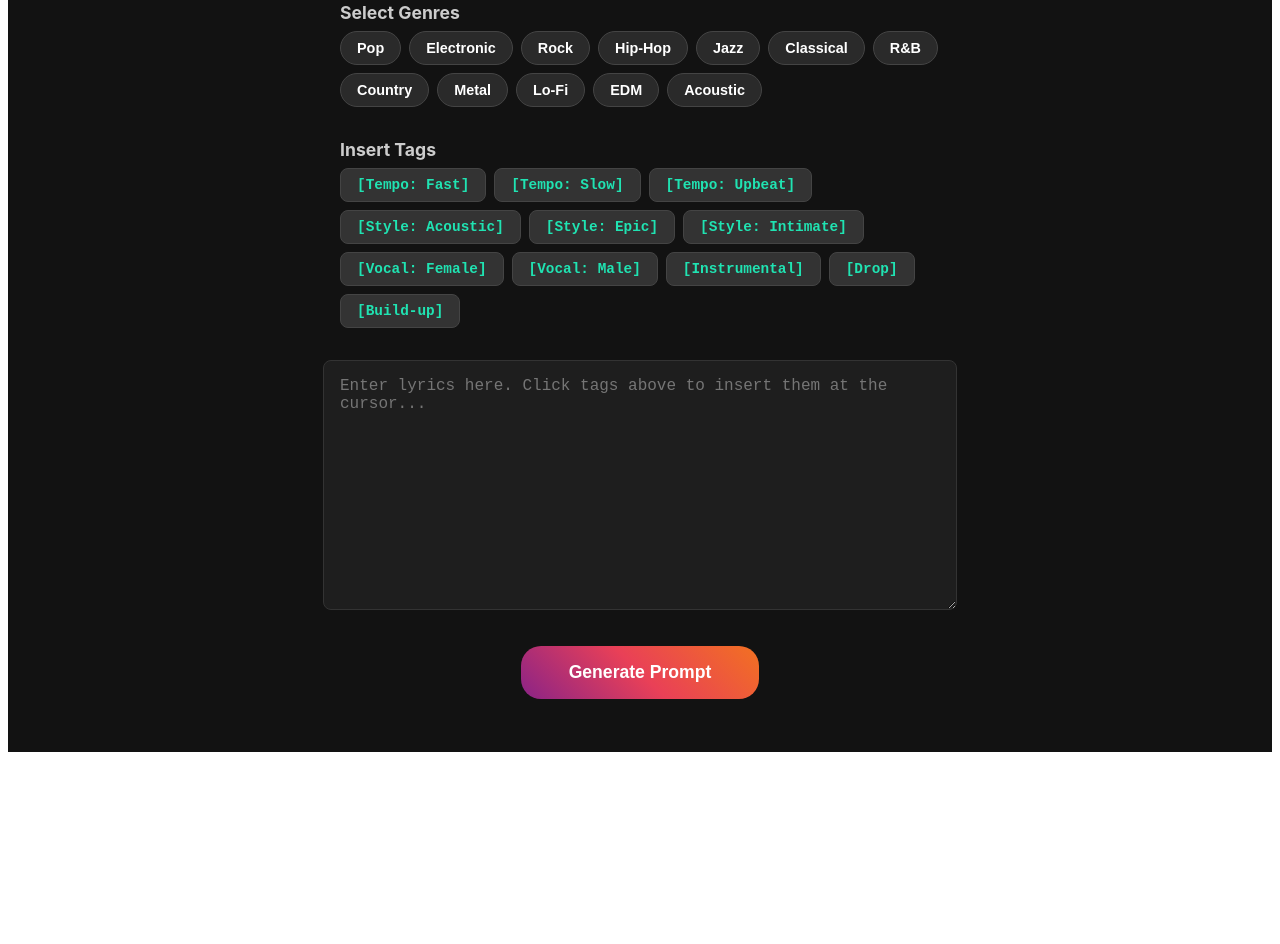
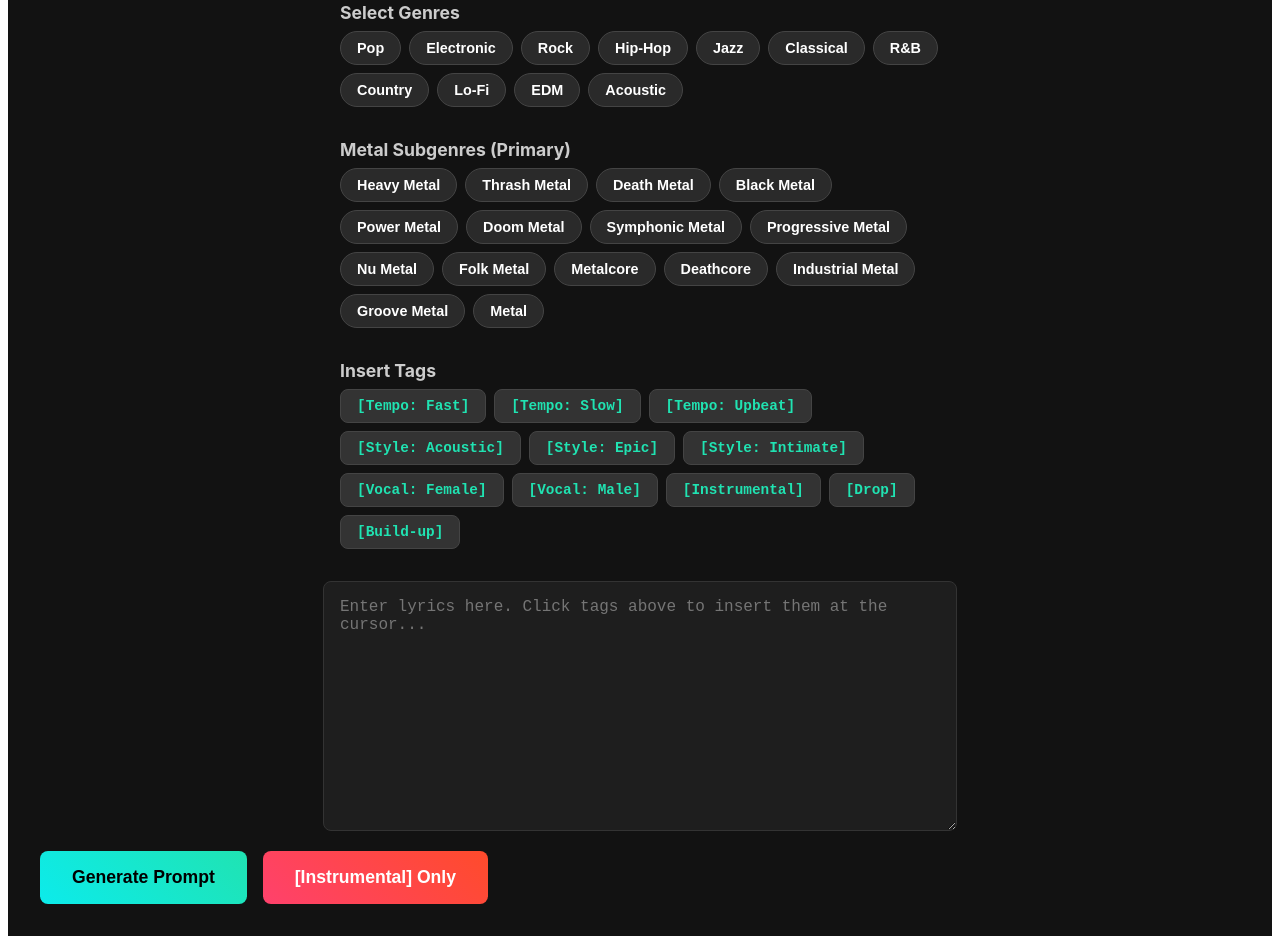
Before and after one commit to Eidolf/ER-Suno-PromptGenerator, a React (Vite) app in the folder frontend/: page / in a window 1280 px wide. Shown: the part 120-1064 px from the top of the page. Before the commit the page ends 880 px from the top, so only its background shows below. Built offline with nearby package versions, Linux system fonts and the light colour scheme.

Commit message:
feat(ui): add metal subgenres and instrumental shortcut

```diff
--- a/frontend/src/App.css
+++ b/frontend/src/App.css
@@ -114,8 +114,26 @@ pre {
   color: #fff;
 }
 
+.button-group {
+  display: flex;
+  gap: 1rem;
+  justify-content: flex-start;
+  margin-top: 1rem;
+}
+
 .generate-btn {
   font-size: 1.1rem;
-  padding: 1rem 3rem;
-  margin-top: 2rem;
+  padding: 1rem 2rem;
+  margin-top: 0;
+  border: none;
+  border-radius: 8px;
+  cursor: pointer;
+  background: linear-gradient(45deg, #0cebeb, #20e3b2);
+  color: #000;
+  font-weight: bold;
 }
+
+.instrumental-btn {
+  background: linear-gradient(45deg, #ff416c, #ff4b2b);
+  color: #fff;
+}
--- a/frontend/src/App.tsx
+++ b/frontend/src/App.tsx
@@ -7,7 +7,8 @@ interface PromptResponse {
     lyrics_formatted: string;
 }
 
-const GENRES = ['Pop', 'Electronic', 'Rock', 'Hip-Hop', 'Jazz', 'Classical', 'R&B', 'Country', 'Metal', 'Lo-Fi', 'EDM', 'Acoustic'];
+const GENRES = ['Pop', 'Electronic', 'Rock', 'Hip-Hop', 'Jazz', 'Classical', 'R&B', 'Country', 'Lo-Fi', 'EDM', 'Acoustic'];
+const METAL_SUBGENRES = ['Heavy Metal', 'Thrash Metal', 'Death Metal', 'Black Metal', 'Power Metal', 'Doom Metal', 'Symphonic Metal', 'Progressive Metal', 'Nu Metal', 'Folk Metal', 'Metalcore', 'Deathcore', 'Industrial Metal', 'Groove Metal', 'Metal'];
 const TAGS = ['[Tempo: Fast]', '[Tempo: Slow]', '[Tempo: Upbeat]', '[Style: Acoustic]', '[Style: Epic]', '[Style: Intimate]', '[Vocal: Female]', '[Vocal: Male]', '[Instrumental]', '[Drop]', '[Build-up]'];
 
 function App() {
@@ -74,6 +75,21 @@ function App() {
                 </div>
 
                 <div className="selection-section">
+                    <h3>Metal Subgenres (Primary)</h3>
+                    <div className="chip-container">
+                        {METAL_SUBGENRES.map(genre => (
+                            <button
+                                key={genre}
+                                className={`chip ${selectedGenres.includes(genre) ? 'active' : ''}`}
+                                onClick={() => toggleGenre(genre)}
+                            >
+                                {genre}
+                            </button>
+                        ))}
+                    </div>
+                </div>
+
+                <div className="selection-section">
                     <h3>Insert Tags</h3>
                     <div className="chip-container">
                         {TAGS.map(tag => (
@@ -98,7 +114,17 @@ function App() {
                     cols={50}
                 />
                 <br />
-                <button className="generate-btn" onClick={handleGenerate}>Generate Prompt</button>
+                <div className="button-group">
+                    <button className="generate-btn" onClick={handleGenerate}>Generate Prompt</button>
+                    <button
+                        className="generate-btn instrumental-btn"
+                        onClick={() => {
+                            setText('[Instrumental]');
+                        }}
+                    >
+                        [Instrumental] Only
+                    </button>
+                </div>
                 {result && (
                     <div className="result-container">
                         <h3>Genres/Styles:</h3>
```
